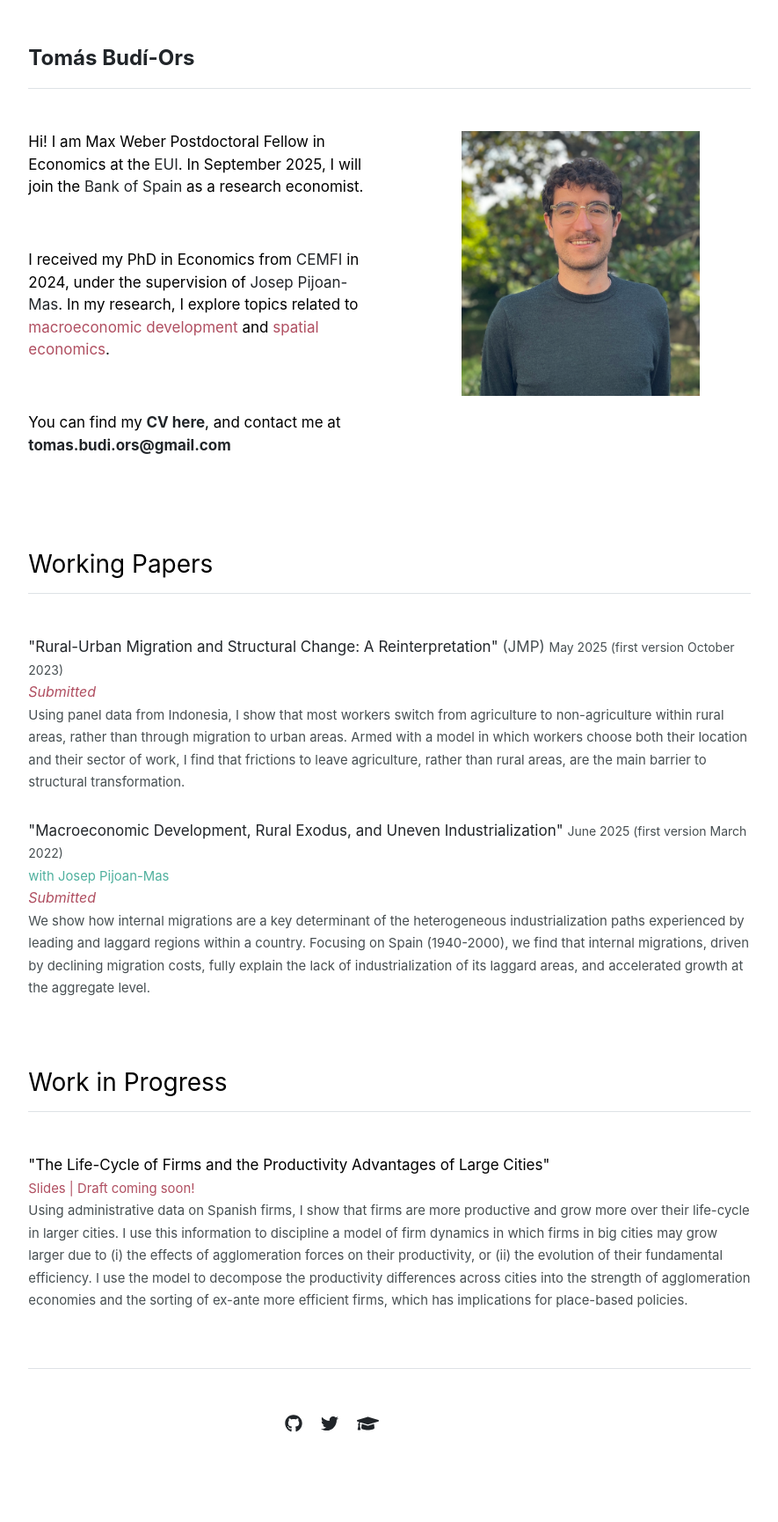
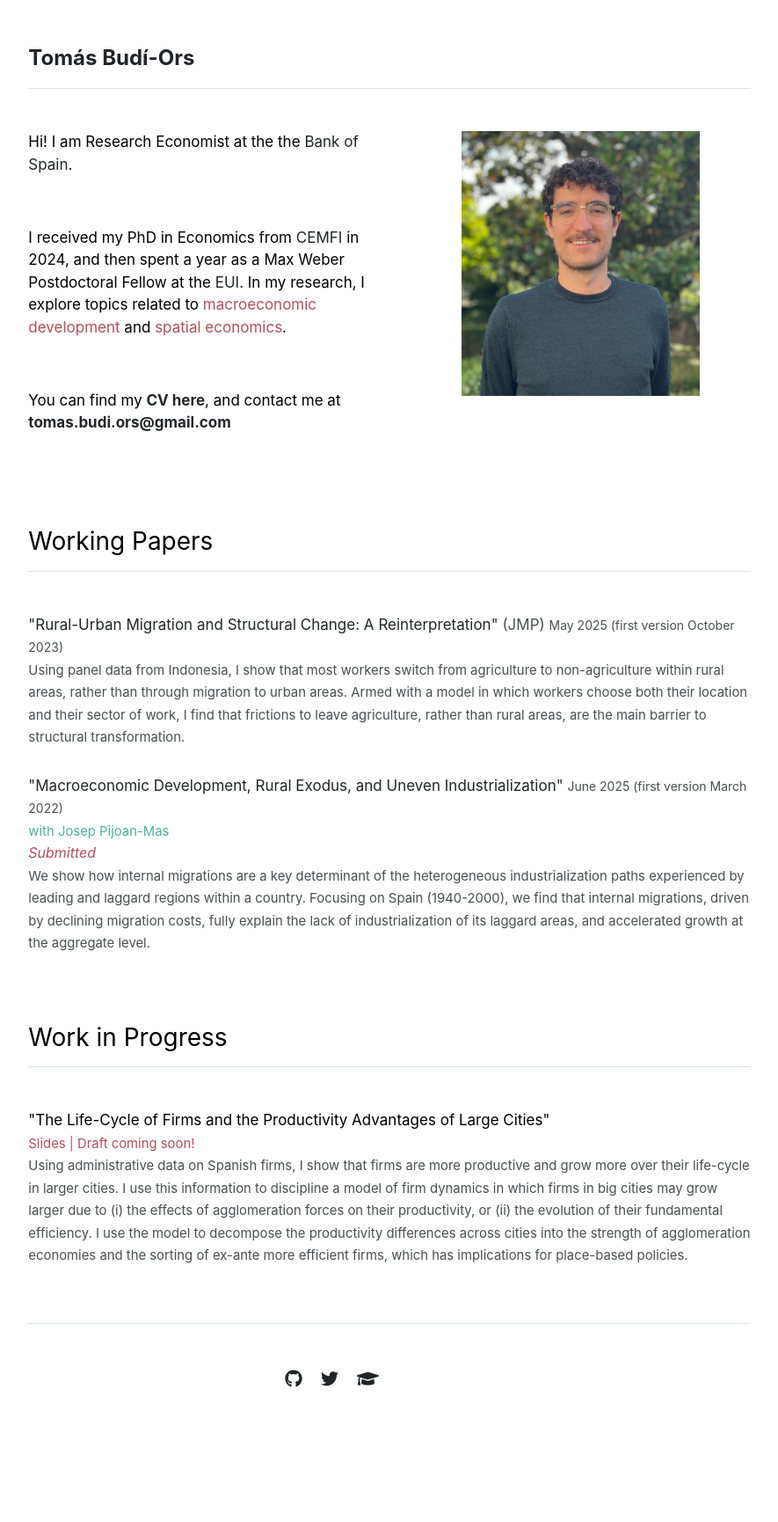
Before and after one commit to tomas-budi-ors/tomas-budi-ors.github.io, a Jekyll site: the page built from index.md, in a window 1280 px wide. Shown: the whole page at 88% size, without its empty margins (197-1082 px from the left). Built offline with Jekyll 4.4.1, drawn with Linux system fonts in a browser that asks for light colours; after the commit the page ends 1679 px from its top, so only the background shows below that.

Commit message:
New description

```diff
--- a/_data/working_papers.yml
+++ b/_data/working_papers.yml
@@ -3,7 +3,7 @@ featured:
     extra_info: '<span style="font-size: 17px;"> (JMP) </span> May 2025 (first version October 2023)',
     url: '/working_papers/BudiOrs_JMP.pdf',
     # links: '<a href="/working_papers/BudiOrs_JMP.pdf" target="_blank" rel="noopener noreferrer"">Working paper</a>',
-    status: '<em>Submitted</em>',
+    # status: '<em>Submitted</em>',
     abstract: 'Using panel data from Indonesia, I show that most workers switch from agriculture to non-agriculture within rural areas, rather than through migration to urban areas. Armed with a model in which workers choose both their location and their sector of work, I find that frictions to leave agriculture, rather than rural areas, are the main barrier to structural transformation.'}
 - {name: '"Macroeconomic Development, Rural Exodus, and Uneven Industrialization"',
    extra_info: 'June 2025 (first version March 2022)',
--- a/index.md
+++ b/index.md
@@ -3,22 +3,23 @@ layout: home
 title: "Home"
 ---
 
-Hi! I am Max Weber Postdoctoral Fellow in Economics at the [EUI](https://www.eui.eu/en/academic-units/department-of-economics){:target="_blank"}.
-In September 2025, I will join the [Bank of Spain](https://www.bde.es/investigador/en/) as a research economist.
+Hi! I am Research Economist at the the [Bank of Spain](https://www.bde.es/wbe/en/).
+<!--Hi! I am Max Weber Postdoctoral Fellow in Economics at the [EUI](https://www.eui.eu/en/academic-units/department-of-economics){:target="_blank"}.
+In September 2025, I will join the [Bank of Spain](https://www.bde.es/investigador/en/) as a research economist.-->
 
 &nbsp;
 
-I received my PhD in Economics from [CEMFI](https://www.cemfi.es/) in 2024, under the supervision of [Josep Pijoan-Mas](https://www.cemfi.es/~pijoan/). In my research, I explore topics related to <span style="color: #b04f61;">macroeconomic development</span> and <span style="color: #b04f61;">spatial economics</span>.
+I received my PhD in Economics from [CEMFI](https://www.cemfi.es/) in 2024, and then spent a year as a Max Weber Postdoctoral Fellow at the [EUI](https://www.eui.eu/en/academic-units/department-of-economics){:target="_blank"}. In my research, I explore topics related to <span style="color: #b04f61;">macroeconomic development</span> and <span style="color: #b04f61;">spatial economics</span>.
 <!--My research focuses on <span style="color: #b04f61;">macroeconomic development</span> and <span style="color: #b04f61;">spatial economics</span>. -->
 
-<!-- I will join the Bank of Spain as a research economist in 2025, after spending one year as a Max Weber Fellow at the EUI.  -->
+
 
 &nbsp;
 
 You can find my [<b>CV here</b>](/cv/CV_BudiOrs.pdf){:target="_blank"}, and contact me at [<b>tomas.budi.ors@gmail.com</b>](mailto:tomas.budi.ors@gmail.com)
 
 &nbsp;
-&nbsp;
+<!-- &nbsp; -->
 
 <!--u>Contact</u>: [tomas.budi@cemfi.edu.es](mailto:tomas.budi@cemfi.edu.es)-->
 
```
